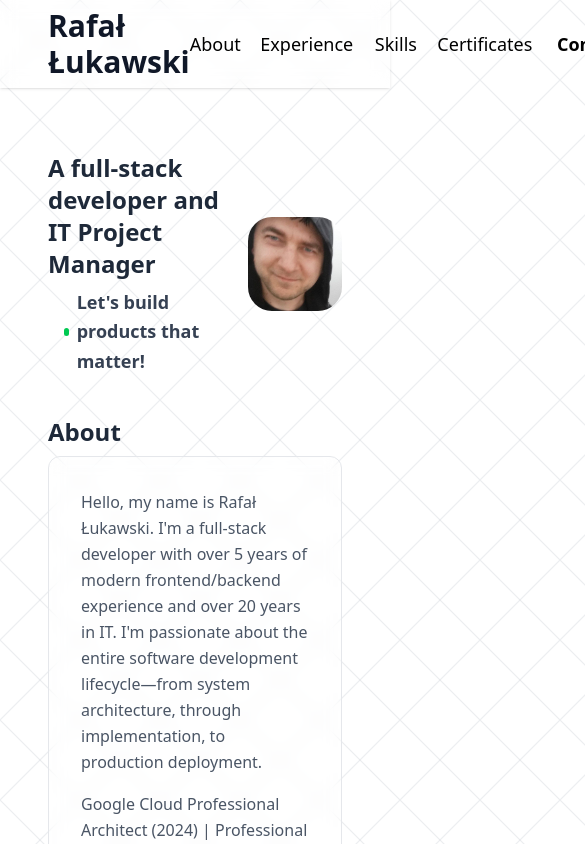
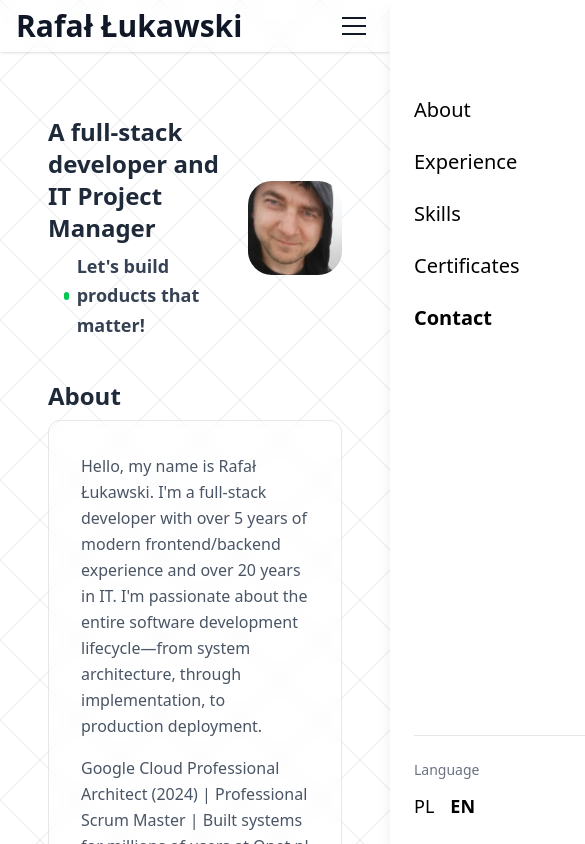
Before and after one commit to rlukawski/personal-website, a React (Vite) app: page / in a window 390 px wide. Shown: the top 844 px of the page, 585 px wide, since content can reach past the window. Built offline with nearby package versions, Linux system fonts and the light colour scheme.

Commit message:
Add mobile menu

```diff
--- a/src/components/Navigation.tsx
+++ b/src/components/Navigation.tsx
@@ -5,6 +5,7 @@ import { navItems, scrollToSection } from '../utils/navigation';
 export const Navigation = () => {
   const { t, i18n } = useTranslation();
   const [currentSection, setCurrentSection] = useState<string>('home');
+  const [isMobileMenuOpen, setIsMobileMenuOpen] = useState<boolean>(false);
 
   useEffect(() => {
     const handleScroll = () => {
@@ -29,15 +30,36 @@ export const Navigation = () => {
     };
   }, []);
 
+  // Prevent body scroll when mobile menu is open
+  useEffect(() => {
+    if (isMobileMenuOpen) {
+      document.body.style.overflow = 'hidden';
+    } else {
+      document.body.style.overflow = 'unset';
+    }
+
+    return () => {
+      document.body.style.overflow = 'unset';
+    };
+  }, [isMobileMenuOpen]);
+
+  const handleNavClick = (sectionId: string) => {
+    scrollToSection(sectionId);
+    setIsMobileMenuOpen(false);
+  };
+
   return (
-    <div className="w-full flex items-center justify-between px-12 py-2 sticky top-0 z-10 bg-transparent backdrop-blur-sm shadow-sm">
+    <>
+      <div className="w-full flex items-center justify-between px-4 md:px-12 py-2 sticky top-0 z-10 bg-transparent backdrop-blur-sm shadow-sm">
         <p
           className="heading-1 cursor-pointer"
           onClick={() => scrollToSection('home')}
         >
           Rafał Łukawski
         </p>
-      <ul className="flex gap-4 text-lg">
+
+        {/* Desktop Navigation */}
+        <ul className="hidden md:flex gap-4 text-lg">
           {navItems.map((item) => {
             const isCurrent = currentSection === item.id;
 
@@ -61,7 +83,9 @@ export const Navigation = () => {
             );
           })}
         </ul>
-      <ul className="flex gap-2">
+
+        {/* Language Switcher */}
+        <ul className="hidden md:flex gap-2">
           <li
             className={`cursor-pointer hover:text-gray-600 transition-colors ${
               i18n.language === 'pl' ? 'font-bold' : ''
@@ -79,6 +103,88 @@ export const Navigation = () => {
             EN
           </li>
         </ul>
+
+        {/* Mobile Menu Button */}
+        <button
+          className="md:hidden flex flex-col gap-1.5 p-2"
+          onClick={() => setIsMobileMenuOpen(!isMobileMenuOpen)}
+          aria-label="Toggle menu"
+        >
+          <span className={`block w-6 h-0.5 bg-gray-900 transition-transform ${isMobileMenuOpen ? 'rotate-45 translate-y-2' : ''}`}></span>
+          <span className={`block w-6 h-0.5 bg-gray-900 transition-opacity ${isMobileMenuOpen ? 'opacity-0' : ''}`}></span>
+          <span className={`block w-6 h-0.5 bg-gray-900 transition-transform ${isMobileMenuOpen ? '-rotate-45 -translate-y-2' : ''}`}></span>
+        </button>
       </div>
+
+      {/* Mobile Menu Overlay */}
+      {isMobileMenuOpen && (
+        <div
+          className="fixed inset-0 bg-black bg-opacity-50 z-20 md:hidden"
+          onClick={() => setIsMobileMenuOpen(false)}
+        />
+      )}
+
+      {/* Mobile Menu Drawer */}
+      <div
+        className={`fixed top-0 right-0 h-full w-64 bg-white shadow-lg z-30 transform transition-transform duration-300 ease-in-out md:hidden ${
+          isMobileMenuOpen ? 'translate-x-0' : 'translate-x-full'
+        }`}
+      >
+        <div className="flex flex-col h-full p-6">
+          {/* Close Button */}
+          <button
+            className="self-end mb-8 p-2"
+            onClick={() => setIsMobileMenuOpen(false)}
+            aria-label="Close menu"
+          >
+            <svg className="w-6 h-6" fill="none" stroke="currentColor" viewBox="0 0 24 24">
+              <path strokeLinecap="round" strokeLinejoin="round" strokeWidth={2} d="M6 18L18 6M6 6l12 12" />
+            </svg>
+          </button>
+
+          {/* Mobile Navigation Items */}
+          <ul className="flex flex-col gap-6">
+            {navItems.map((item) => {
+              const isCurrent = currentSection === item.id;
+
+              return (
+                <li
+                  key={item.id}
+                  className={`cursor-pointer hover:text-gray-600 transition-colors text-xl ${
+                    isCurrent ? 'font-bold' : ''
+                  }`}
+                  onClick={() => handleNavClick(item.id)}
+                >
+                  {t(item.labelKey)}
+                </li>
+              );
+            })}
+          </ul>
+
+          {/* Mobile Language Switcher */}
+          <div className="mt-auto pt-6 border-t border-gray-200">
+            <p className="text-sm text-gray-500 mb-3">Language</p>
+            <ul className="flex gap-4">
+              <li
+                className={`cursor-pointer hover:text-gray-600 transition-colors text-lg ${
+                  i18n.language === 'pl' ? 'font-bold' : ''
+                }`}
+                onClick={() => i18n.changeLanguage('pl')}
+              >
+                PL
+              </li>
+              <li
+                className={`cursor-pointer hover:text-gray-600 transition-colors text-lg ${
+                  i18n.language === 'en' ? 'font-bold' : ''
+                }`}
+                onClick={() => i18n.changeLanguage('en')}
+              >
+                EN
+              </li>
+            </ul>
+          </div>
+        </div>
+      </div>
+    </>
   );
 };
```
Lines whose indentation alone changed are shown as unchanged.
